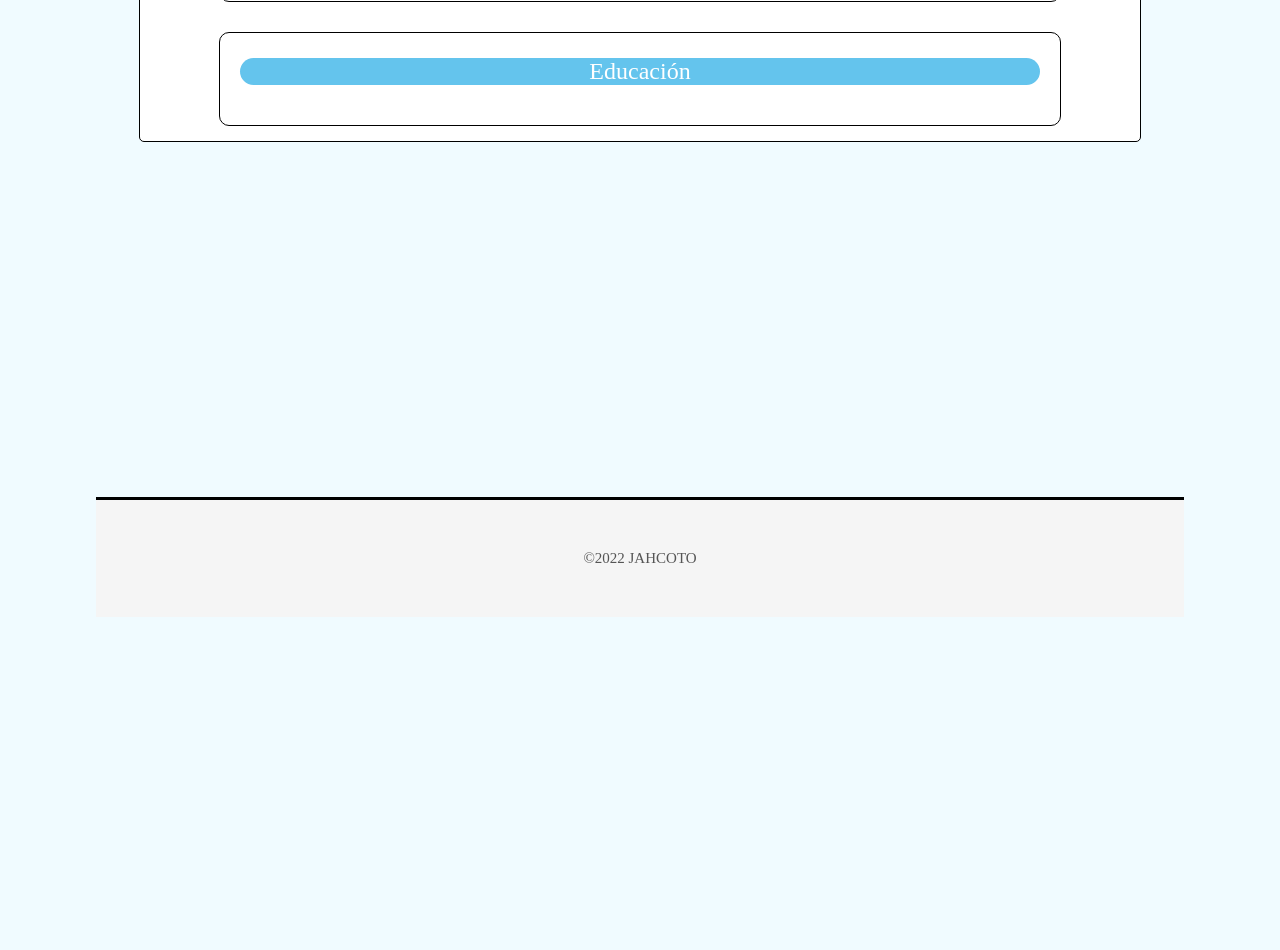
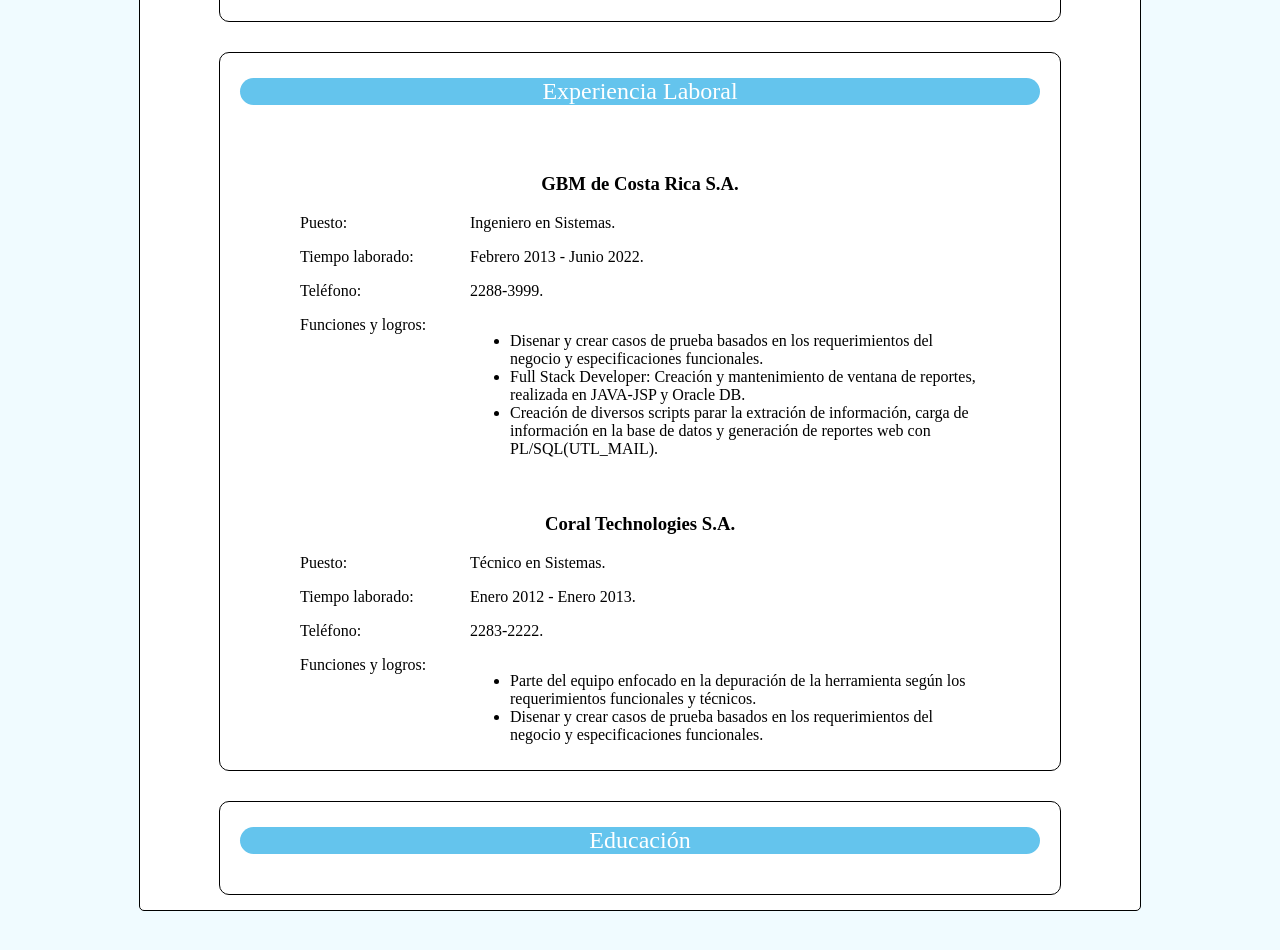
Before and after one commit to jahcoto/portfolio, a React (Vite) app: page /curriculo in a window 1280 px wide. Shown: the part 1220-2170 px from the top of the page. Before the commit the page ends 1837 px from the top, so only its background shows below. Built offline with nearby package versions, Linux system fonts and the light colour scheme.

Commit message:
update experience component and esperience css

```diff
--- a/src/components/Experiencia.jsx
+++ b/src/components/Experiencia.jsx
@@ -1,7 +1,84 @@
+import '../styles/experience.css';
+
 const Experiencia = () => {
   return (
     <div className="container">
       <h2 className="title-text">Experiencia Laboral</h2>
+      <div className="experiencia">
+        <div className="experiencia-item">
+          <div className="encabezado">
+            <h3>GBM de Costa Rica S.A.</h3>
+          </div>
+          <div className="detalle">
+            <div className="puesto">
+              <p>Puesto:</p>
+              <span>Ingeniero en Sistemas.</span>
+            </div>
+            <div className="tiempo">
+              <p>Tiempo laborado:</p>
+              <span>Febrero 2013 - Junio 2022.</span>
+            </div>
+            <div className="telefono">
+              <p>Teléfono:</p>
+              <span>2288-3999.</span>
+            </div>
+            <div className="funciones">
+              <p>Funciones y logros:</p>
+              <div>
+                <ul>
+                  <li>
+                    Disenar y crear casos de prueba basados en los
+                    requerimientos del negocio y especificaciones funcionales.
+                  </li>
+                  <li>
+                    Full Stack Developer: Creación y mantenimiento de ventana de
+                    reportes, realizada en JAVA-JSP y Oracle DB.
+                  </li>
+                  <li>
+                    Creación de diversos scripts parar la extración de
+                    información, carga de información en la base de datos y
+                    generación de reportes web con PL/SQL(UTL_MAIL).
+                  </li>
+                </ul>
+              </div>
+            </div>
+          </div>
+        </div>
+        <div className="experiencia-item">
+          <div className="encabezado">
+            <h3>Coral Technologies S.A.</h3>
+          </div>
+          <div className="detalle">
+            <div className="puesto">
+              <p>Puesto:</p>
+              <span>Técnico en Sistemas.</span>
+            </div>
+            <div className="tiempo">
+              <p>Tiempo laborado:</p>
+              <span>Enero 2012 - Enero 2013.</span>
+            </div>
+            <div className="telefono">
+              <p>Teléfono:</p>
+              <span>2283-2222.</span>
+            </div>
+            <div className="funciones">
+              <p>Funciones y logros:</p>
+              <div>
+                <ul>
+                  <li>
+                    Parte del equipo enfocado en la depuración de la herramienta
+                    según los requerimientos funcionales y técnicos.
+                  </li>
+                  <li>
+                    Disenar y crear casos de prueba basados en los
+                    requerimientos del negocio y especificaciones funcionales.
+                  </li>
+                </ul>
+              </div>
+            </div>
+          </div>
+        </div>
+      </div>
     </div>
   );
 };
--- a/src/index.css
+++ b/src/index.css
@@ -13,9 +13,14 @@
   border: 1px solid #000;
   border-radius: 10px;
   text-align: center;
+  display: flex;
+  flex-direction: column;
+  justify-content: center;
+  align-items: center;
 }
 
 .title-text {
+  width: 100%;
   background-color: #64c4ed;
   color: #fff;
   font-weight: 400;
--- /dev/null
+++ b/src/styles/experience.css
@@ -0,0 +1,99 @@
+.experiencia {
+  max-width: 800px;
+  width: 100%;
+}
+
+.experiencia-item {
+  max-width: 800px;
+  width: 100%;
+
+  margin-top: 20px;
+  display: flex;
+  flex-direction: column;
+  justify-content: center;
+  align-items: center;
+}
+
+.encabezado {
+  width: 250px;
+  display: flex;
+  justify-content: center;
+}
+
+.detalle {
+  width: 85%;
+  display: flex;
+  flex-direction: column;
+}
+
+.puesto {
+  text-align: start;
+  width: 100%;
+  display: flex;
+  flex-wrap: wrap;
+}
+
+.puesto p {
+  width: 25%;
+  border-top: 0;
+}
+
+.puesto span {
+  width: 75%;
+  text-align: start;
+}
+
+.tiempo {
+  text-align: start;
+  width: 100%;
+  display: flex;
+  flex-wrap: wrap;
+}
+
+.tiempo p {
+  width: 25%;
+  border-top: 0;
+}
+
+.tiempo span {
+  width: 75%;
+  text-align: start;
+}
+
+.telefono {
+  text-align: start;
+  width: 100%;
+  display: flex;
+  flex-wrap: wrap;
+}
+
+.telefono p {
+  width: 25%;
+  border-top: 0;
+}
+
+.telefono span {
+  width: 75%;
+  text-align: start;
+}
+
+.funciones {
+  text-align: start;
+  width: 100%;
+  display: flex;
+  flex-wrap: wrap;
+}
+
+.funciones p {
+  width: 25%;
+  border-top: 0;
+}
+
+.funciones div {
+  width: 75%;
+  text-align: start;
+}
+
+.funciones div ul li {
+  text-align: start;
+}
```
